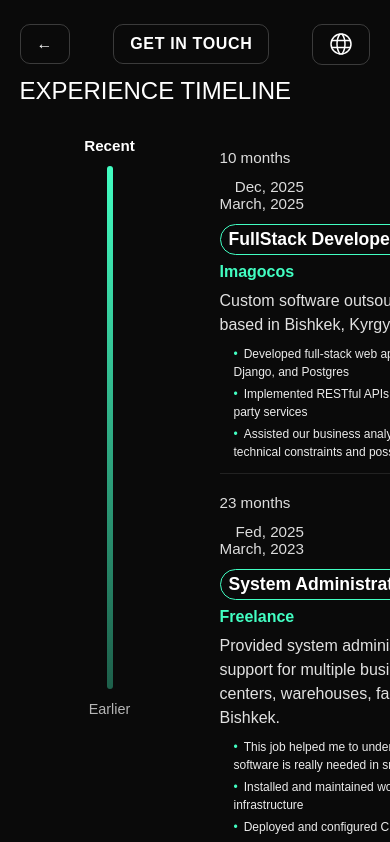
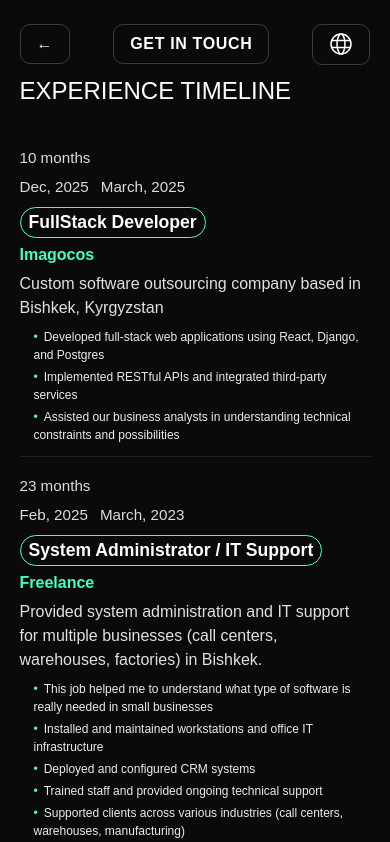
Before and after one commit to abror-mqv/abror-cv, a Next.js app: page /timeline in a window 390 px wide. Shown: the top 842 px of the page. Built offline with nearby package versions, Linux system fonts and the light colour scheme.

Commit message:
Some responsiveness added

```diff
--- a/src/app/components/homepage/quote/quote.module.scss
+++ b/src/app/components/homepage/quote/quote.module.scss
@@ -22,6 +22,12 @@
     }
 }
 
+@media (max-width: 800px) {
+    .quote{
+        display: none;
+    }
+}
+
 // @media (max-width: 768px) {
 //     .quote {
 //         position: static;
--- a/src/app/timeline/Timeline.module.scss
+++ b/src/app/timeline/Timeline.module.scss
@@ -206,11 +206,30 @@
 }
 
 @media (max-width: 820px){
+    .container{
+        grid-template-columns: none;
+        padding-bottom: 60px;
+    }
     .card{
         grid-template-columns: 1fr;
         .card_date{
             align-items: flex-start;
             text-align: left;
+            div{
+                flex-direction: row;
+                gap: 12px;
+                p{
+                    width: max-content;
+                }
+            }
         }
     }
+    .explainer{
+        display: none;
+        .axis{
+            position: absolute;
+            display: none;
+        }
+    }
+
 }
--- a/src/app/timeline/data/timeline.json
+++ b/src/app/timeline/data/timeline.json
@@ -51,7 +51,7 @@
             "Supported clients across various industries (call centers, warehouses, manufacturing)"
         ],
         "date_start": "March, 2023",
-        "date_end": "Fed, 2025",
+        "date_end": "Feb, 2025",
         "date_sum": "23 months"
     },
     {
```
